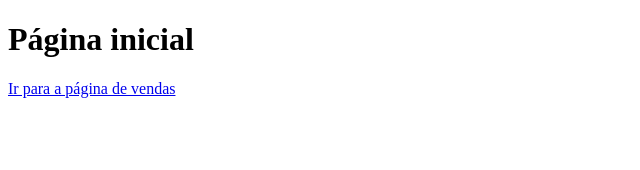
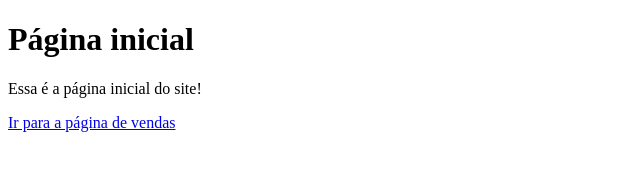
Before and after one commit to joaoeduardo2701/aulagithub, a plain HTML site: page index.html in a window 1280 px wide. Shown: the whole page, without its empty margins (0-640 px from the left). Drawn offline with Linux system fonts and the light colour scheme.

Commit message:
Adicionado mais um parágrafo ao site

```diff
--- a/index.html
+++ b/index.html
@@ -7,6 +7,7 @@
 </head>
 <body>
     <h1>Página inicial</h1>
+    <p>Essa é a página inicial do site!</p>
     <a href="vendas.html">Ir para a página de vendas</a>
 </body>
 </html>
```
